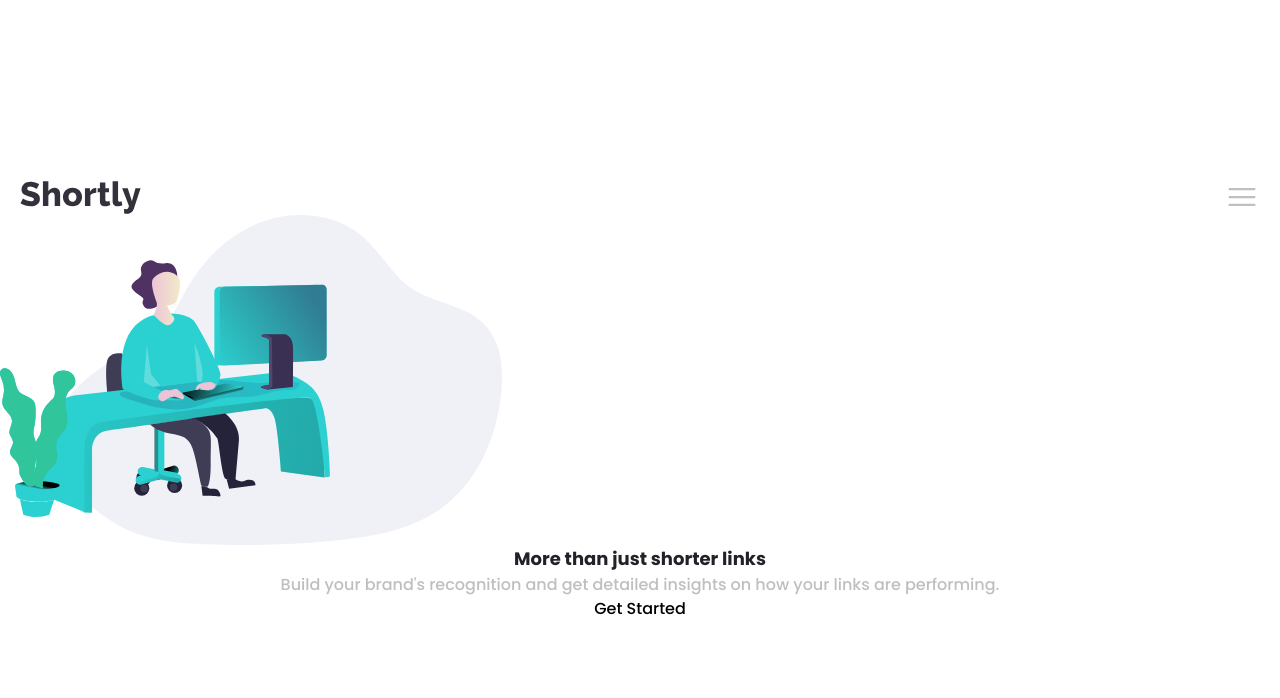
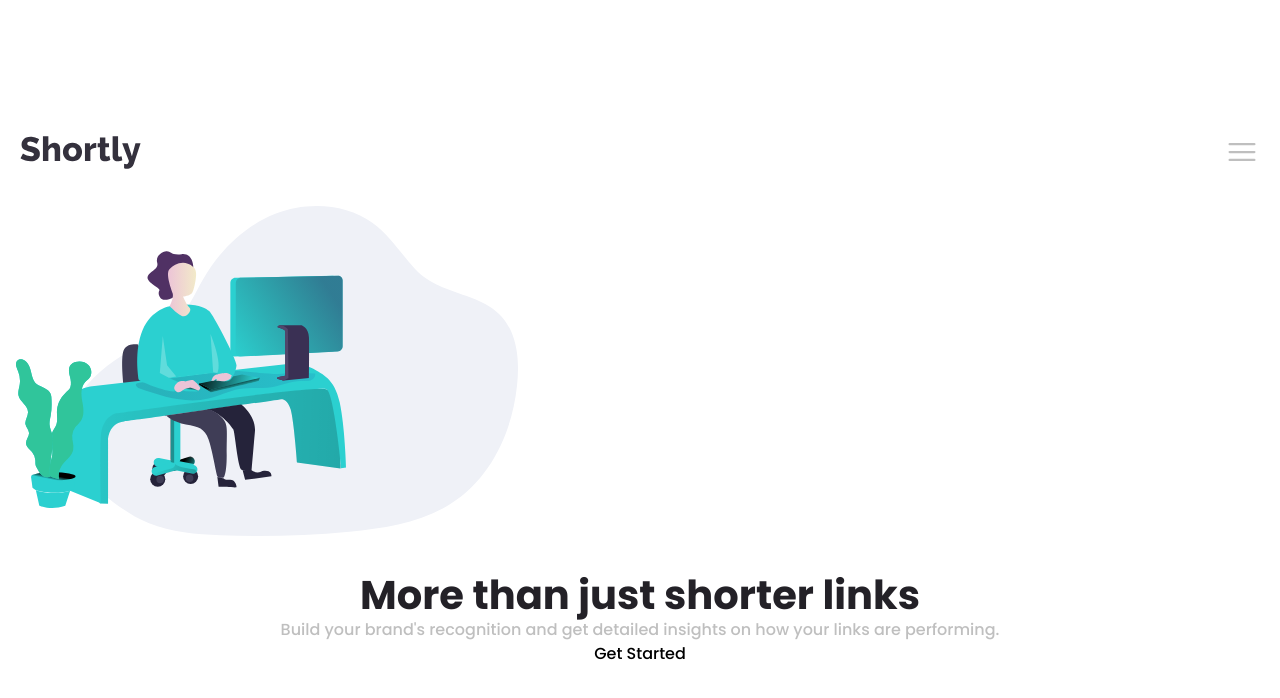
Before and after one commit to YokoMentor/url-shortening-api, a React (Vite) app: page / in a window 1280 px wide. Shown: the top 698 px of the page. Built offline with nearby package versions, Linux system fonts and the light colour scheme.

Commit message:
Adjusted heading size

```diff
--- a/src/App.jsx
+++ b/src/App.jsx
@@ -6,15 +6,15 @@ import illustration from './images/illustration-working.svg'
 function App() {
   return (
     <div className="flex flex-col min-h-screen justify-center font-display text-center">
-      <div className='flex flex-row items-center justify-between px-5'>
+      <div className='flex flex-row items-center justify-between px-5 mb-9'>
         <img src={logo} alt="logo"></img>
         <svg xmlns="http://www.w3.org/2000/svg" fill="none" viewBox="0 0 24 24" stroke-width="1.5" class="size-9 stroke-gray-500">
           <path stroke-linecap="round" stroke-linejoin="round" d="M3.75 6.75h16.5M3.75 12h16.5m-16.5 5.25h16.5" />
         </svg>
       </div>
-      <div>
-        <img src={illustration} alt="illustration" className='w-[502px] h-[330px]'></img>
-        <h1 className='font-bold text-lg text-gray-950'>More than just shorter links</h1>
+      <div className='flex flex-col'>
+        <img src={illustration} alt="illustration" className='w-[502px] h-[330px] object-cover object-left ml-4 mb-9'></img>
+        <h1 className='font-bold text-[40px] leading-[46px] text-gray-950'>More than just shorter links</h1>
         <p className='text-gray-500'>Build your brand's recognition and get detailed insights on how your links are performing.</p>
         <div>Get Started</div>
       </div>
```
